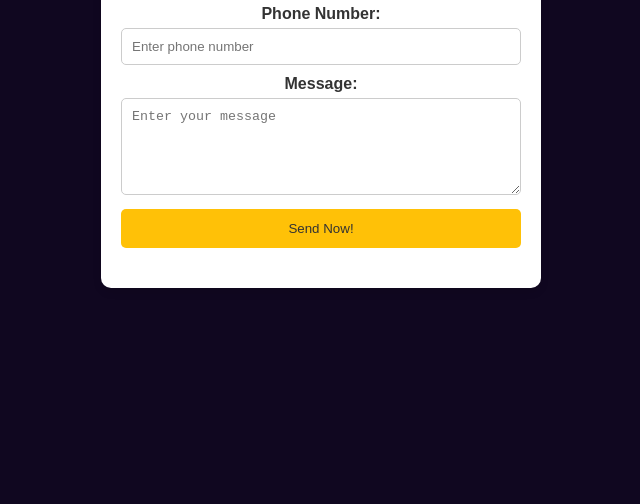
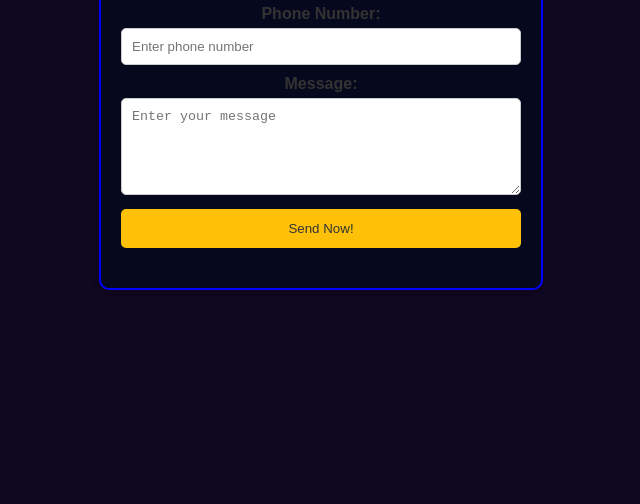
Before and after one commit to angelomaldora/mr-senpai, a website: page public/index.html in a window 1280 px wide. Shown: the part 296-800 px from the top of the page, without its empty margins (319-959 px from the left). Drawn offline with Linux system fonts and the light colour scheme.

Commit message:
Update index.html

```diff
--- a/public/index.html
+++ b/public/index.html
@@ -17,7 +17,7 @@
             color: #333;
         }
     .container {
-            background-color: #ffffff;
+    background-color: #06091e;
     color: #333;
     padding: 20px;
     border-radius: 10px;
@@ -25,7 +25,9 @@
     text-align: center;
     width: 90%;
     max-width: 400px;
+    border: 2px solid blue; /* Adds a blue border with a thickness of 2px */
 }
+
         .container h1 {
             margin-bottom: 20px;
             font-size: 24px;
```
Lines whose indentation alone changed are shown as unchanged.
